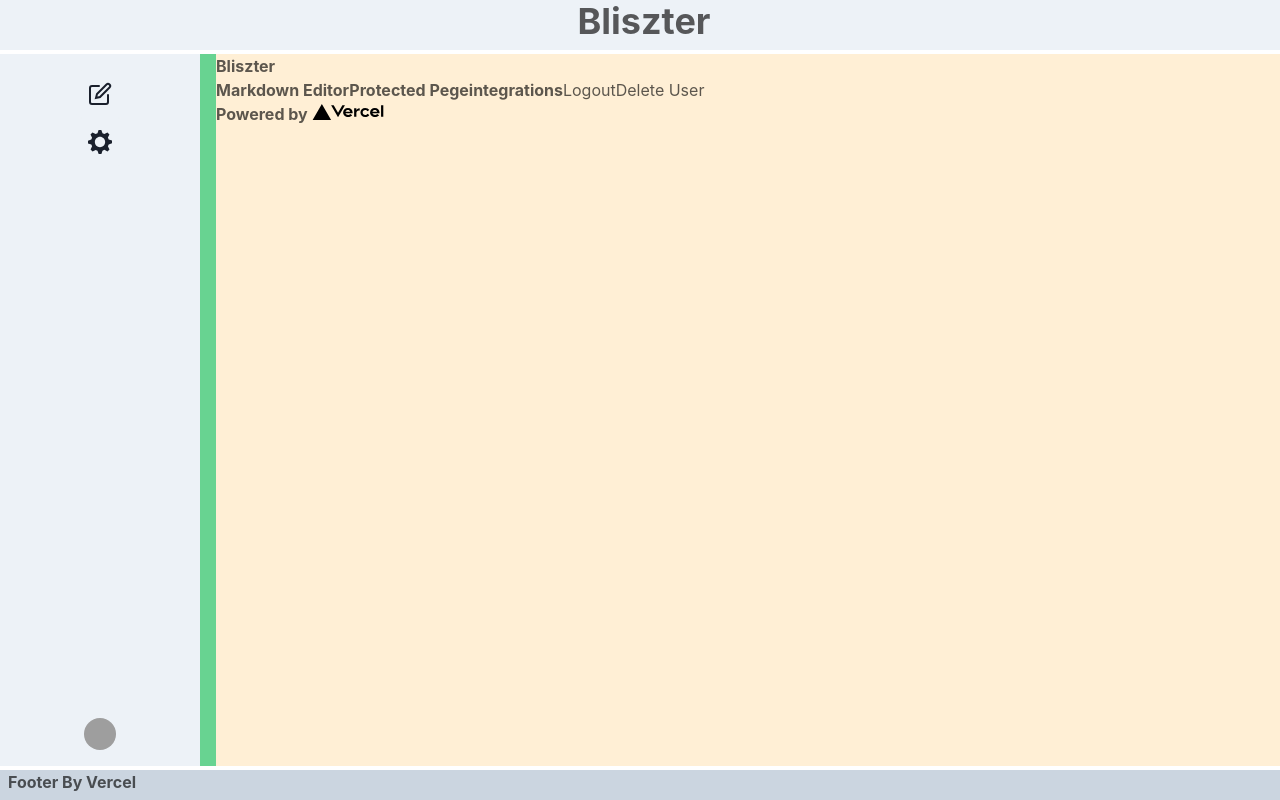
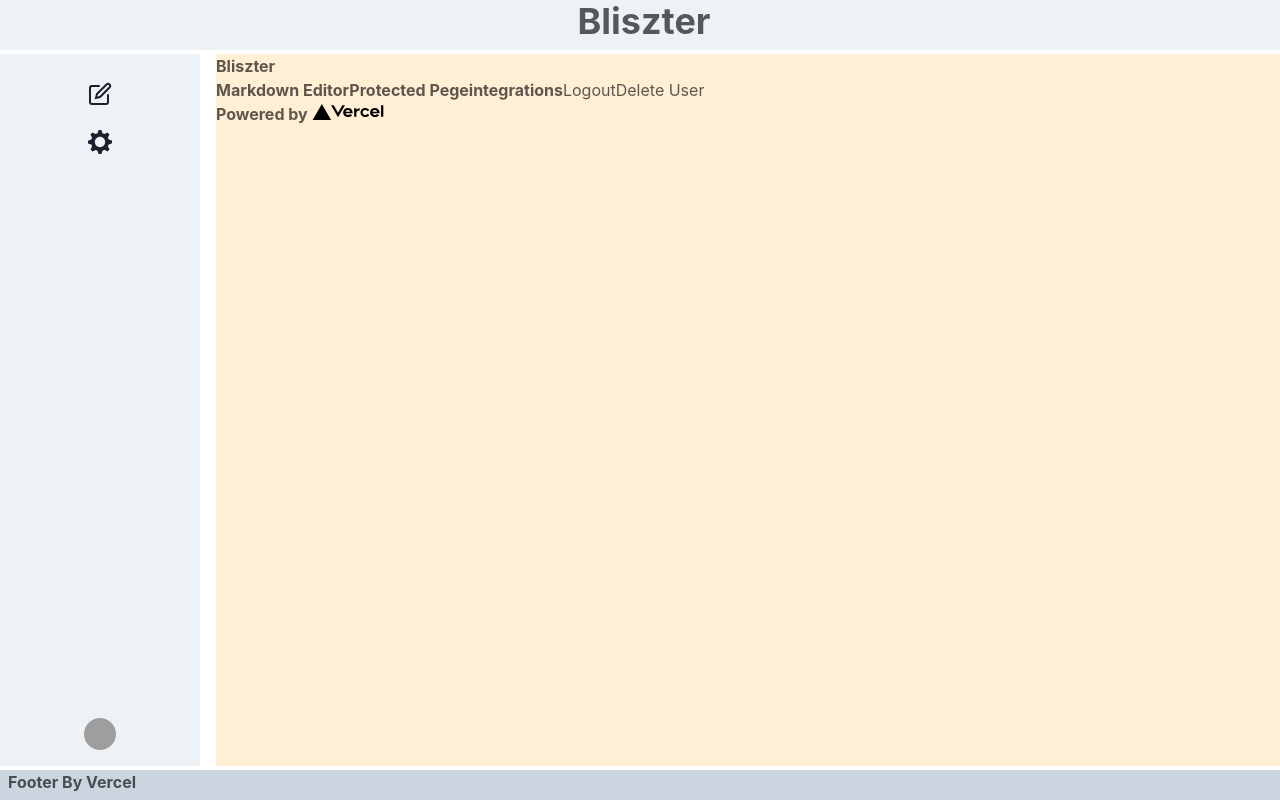
Before and after one commit to arjunlubana/bliszter, a Next.js app: page / in a window 1280 px wide. Built offline with nearby package versions, Linux system fonts and the light colour scheme; grey boxes are pictures that could not be loaded; what supertokens-auth-react would draw is missing.

Commit message:
Remove background from main layout

```diff
--- a/layouts/index.tsx
+++ b/layouts/index.tsx
@@ -19,7 +19,7 @@ export default function Layout({ children }) {
         <GridItem pl="2" bg="gray.100" area={"header"}>
           <Header />
         </GridItem>
-        <GridItem bg="green.300" area={"main"}>
+        <GridItem area={"main"}>
           {children}
         </GridItem>
         <GridItem pl="2" bg="gray.300" area={"footer"}>
```
